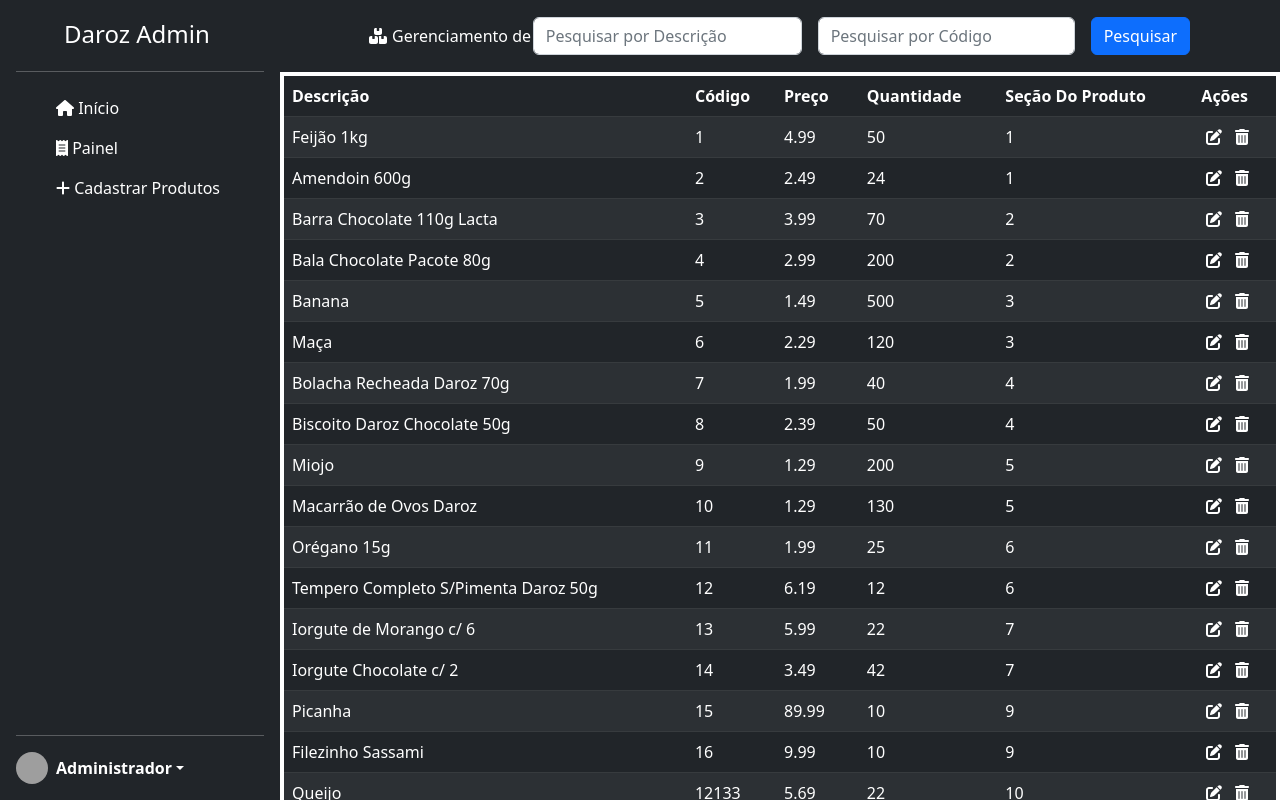
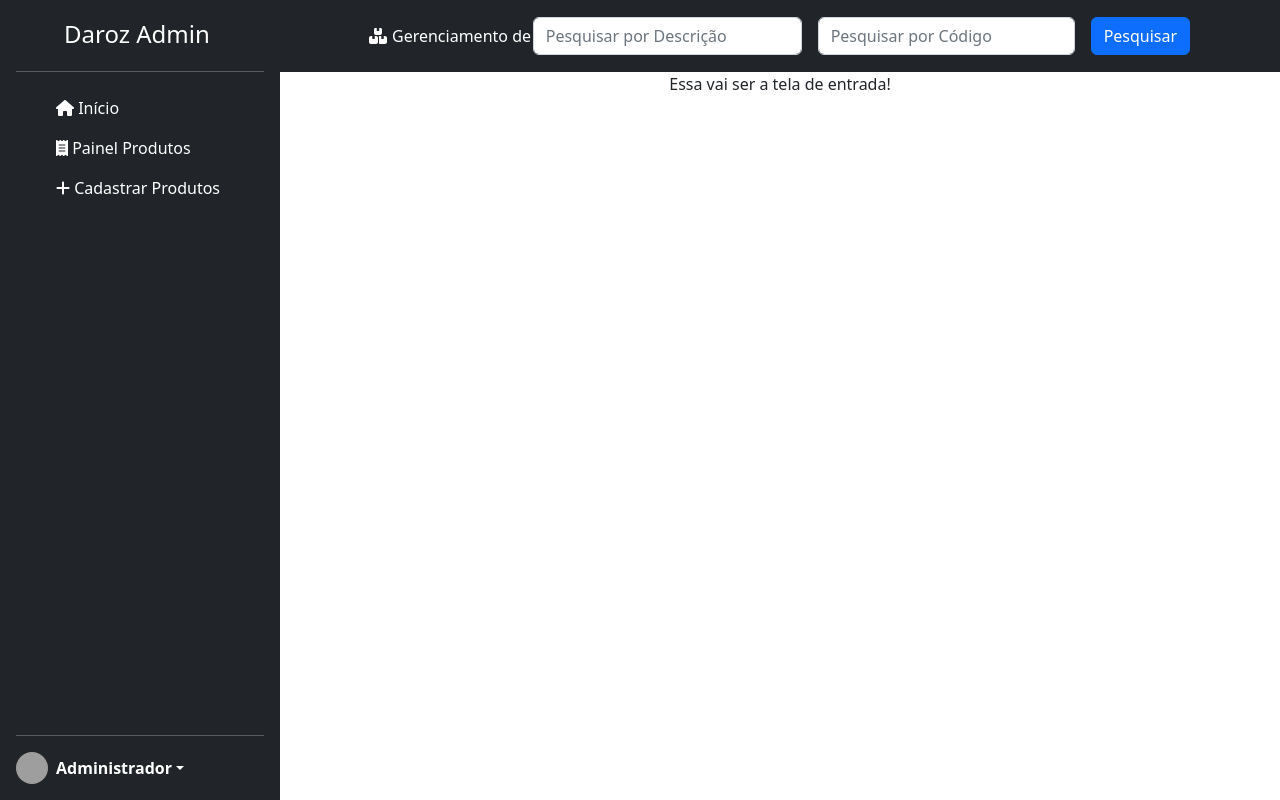
Before and after one commit to geraldodf/supermarket-admin-next, a Next.js app: page / in a window 1280 px wide. Both pictures are taken after a click on the item "Início". Built offline with nearby package versions, Linux system fonts and the light colour scheme; grey boxes are pictures that could not be loaded.

Commit message:
Fazendo rota para pagina inicial e criando essa pagina

```diff
--- /dev/null
+++ b/src/components/Home.tsx
@@ -0,0 +1,10 @@
+export default function Inicio(){
+    return (
+        <>
+            <div className={`container-fluid d-flex justify-content-center `}>
+                Essa vai ser a tela de entrada!
+            </div>
+
+        </>
+    )
+}
--- a/src/components/MenuLateral.tsx
+++ b/src/components/MenuLateral.tsx
@@ -23,18 +23,18 @@ export default function MenuLateral(props: MenuLateralProps) {
                 </Link>
                 <hr/>
                 <ul className="nav nav-pills flex-column mb-auto">
-                    <li onClick={() => props.escolherTela('tabela')}>
+                    <li onClick={() => props.escolherTela('home')}>
                         <a href="#" className="nav-link text-white">
                             <svg className="bi pe-none me-2" width="16" height="16">
                             </svg>
                             <FontAwesomeIcon icon={faHouse}/> Início
                         </a>
                     </li>
-                    <li>
+                    <li onClick={() => props.escolherTela('tabela')}>
                         <a href="#" className="nav-link text-white">
                             <svg className="bi pe-none me-2" width="16" height="16">
                             </svg>
-                            <FontAwesomeIcon icon={faReceipt}/> Painel
+                            <FontAwesomeIcon icon={faReceipt}/> Painel Produtos
                         </a>
                     </li>
                     <li onClick={() => props.escolherTela('formulario')}>
--- a/src/pages/index.tsx
+++ b/src/pages/index.tsx
@@ -7,6 +7,7 @@ import {useState} from "react";
 import { faCoffee } from '@fortawesome/free-solid-svg-icons'
 
 import { FontAwesomeIcon } from '@fortawesome/react-fontawesome'
+import Inicio from "../components/Home";
 
 export default function Home() {
 
@@ -25,8 +26,10 @@ export default function Home() {
                     <Cabecalho></Cabecalho>
                     {tela == 'tabela' ? (
                         <TabelaProdutos produtos={null}></TabelaProdutos>
+                    ) : tela == 'formulario' ? (
+                        <Formulario></Formulario>
                     ) : (
-                        <Formulario></Formulario>
+                        <Inicio></Inicio>
                     )}
                 </div>
                </main>
```
